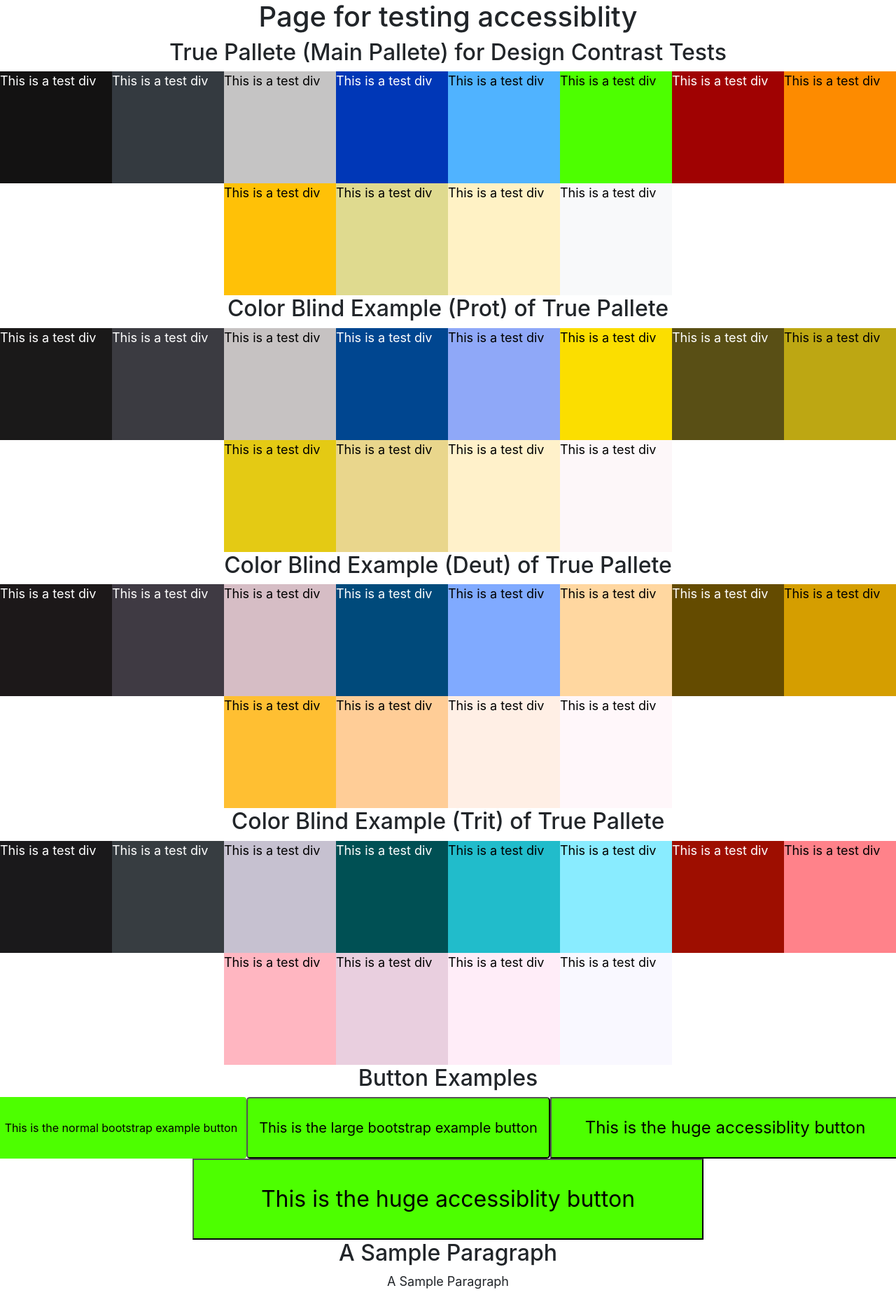
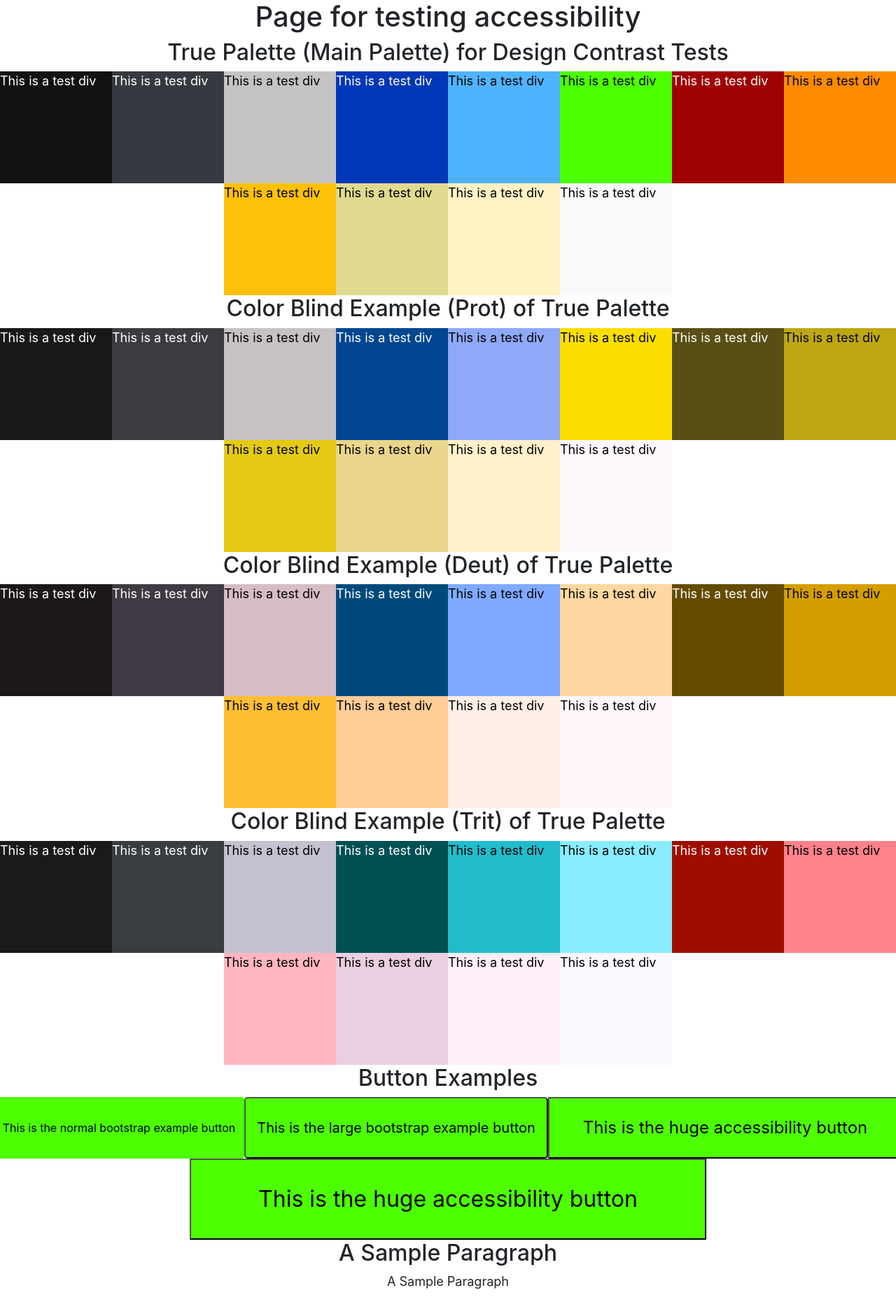
Before and after one commit to jonathanlangner/accessibility-testing, a plain HTML site: page index.html in a window 1280 px wide. Shown: the whole page at 70% size. Drawn offline with Linux system fonts and the light colour scheme.

Commit message:
Corrrected misspellings and updated to version number to 0.08

```diff
--- a/index.html
+++ b/index.html
@@ -3,13 +3,13 @@
 <head>
     <meta charset="UTF-8">
     <meta name="viewport" content="width=device-width, initial-scale=1.0">
-    <title>Accessiblity Studies and Testing</title>
+    <title>Accessibility Studies and Testing</title>
     <link rel="stylesheet" href="bootstrap.css">
     <link rel="stylesheet" href="bootstrap-access-tool.css">
 </head>
 <body class="font-lg">
-    <h1 class="text-center">Page for testing accessiblity</h1>
-    <h2 class="text-center">True Pallete (Main Pallete) for Design Contrast Tests</h2>
+    <h1 class="text-center">Page for testing accessibility</h1>
+    <h2 class="text-center">True Palette (Main Palette) for Design Contrast Tests</h2>
     <div class="row justify-content-center">
         <div class="test-div color-acc-black">This is a test div</div>
         <div class="test-div color-acc-dark-gray">This is a test div</div>
@@ -24,7 +24,7 @@
         <div class="test-div color-acc-sand">This is a test div</div>
         <div class="test-div color-acc-white">This is a test div</div>
     </div>
-    <h2 class="text-center">Color Blind Example (Prot) of True Pallete</h2>
+    <h2 class="text-center">Color Blind Example (Prot) of True Palette</h2>
     <div class="row justify-content-center">
         <div class="test-div color-acc-prot-black">This is a test div</div>
         <div class="test-div color-acc-prot-dark-gray">This is a test div</div>
@@ -39,7 +39,7 @@
         <div class="test-div color-acc-prot-sand">This is a test div</div>
         <div class="test-div color-acc-prot-white">This is a test div</div>
     </div>
-    <h2 class="text-center">Color Blind Example (Deut) of True Pallete</h2>
+    <h2 class="text-center">Color Blind Example (Deut) of True Palette</h2>
     <div class="row justify-content-center">
         <div class="test-div color-acc-deut-black">This is a test div</div>
         <div class="test-div color-acc-deut-dark-gray">This is a test div</div>
@@ -54,7 +54,7 @@
         <div class="test-div color-acc-deut-sand">This is a test div</div>
         <div class="test-div color-acc-deut-white">This is a test div</div>
     </div>
-    <h2 class="text-center">Color Blind Example (Trit) of True Pallete</h2>
+    <h2 class="text-center">Color Blind Example (Trit) of True Palette</h2>
     <div class="row justify-content-center">
         <div class="test-div color-acc-trit-black">This is a test div</div>
         <div class="test-div color-acc-trit-dark-gray">This is a test div</div>
@@ -73,8 +73,8 @@
     <div class="row justify-content-center">
         <button class="btn color-acc-green">This is the normal bootstrap example button</button>
         <button class="btn-lg color-acc-green">This is the large bootstrap example button</button>
-        <button class="btn-huge color-acc-green">This is the huge accessiblity button </button>
-        <button class="btn-monster color-acc-green">This is the huge accessiblity button </button>
+        <button class="btn-huge color-acc-green">This is the huge accessibility button </button>
+        <button class="btn-monster color-acc-green">This is the huge accessibility button </button>
     </div>
     <h2 class="text-center">A Sample Paragraph</h2>
     <div class="row justify-content-center">
```
Also changed, not shown: README.md, bootstrap-access-tool.css.
